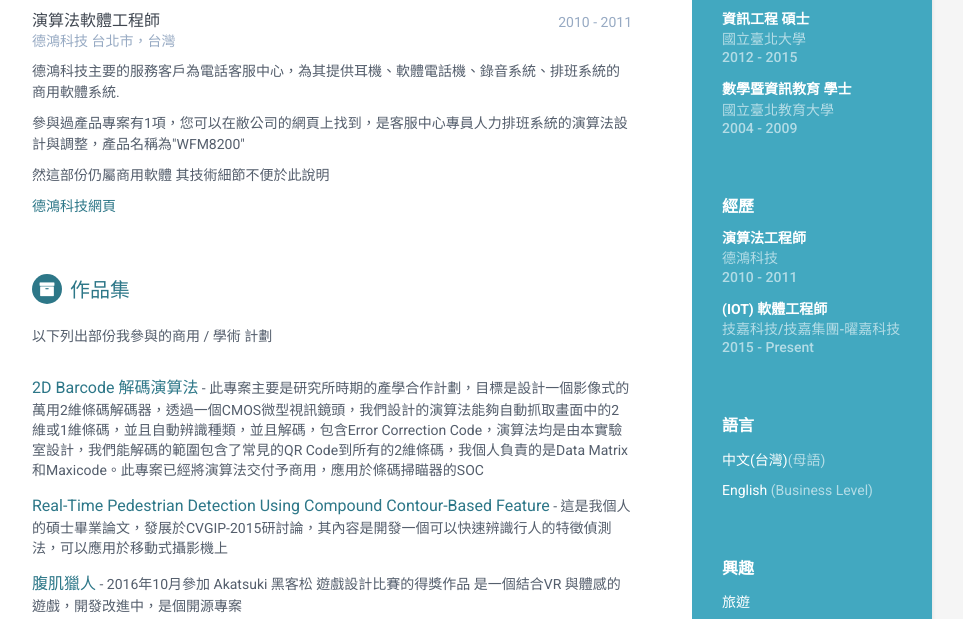
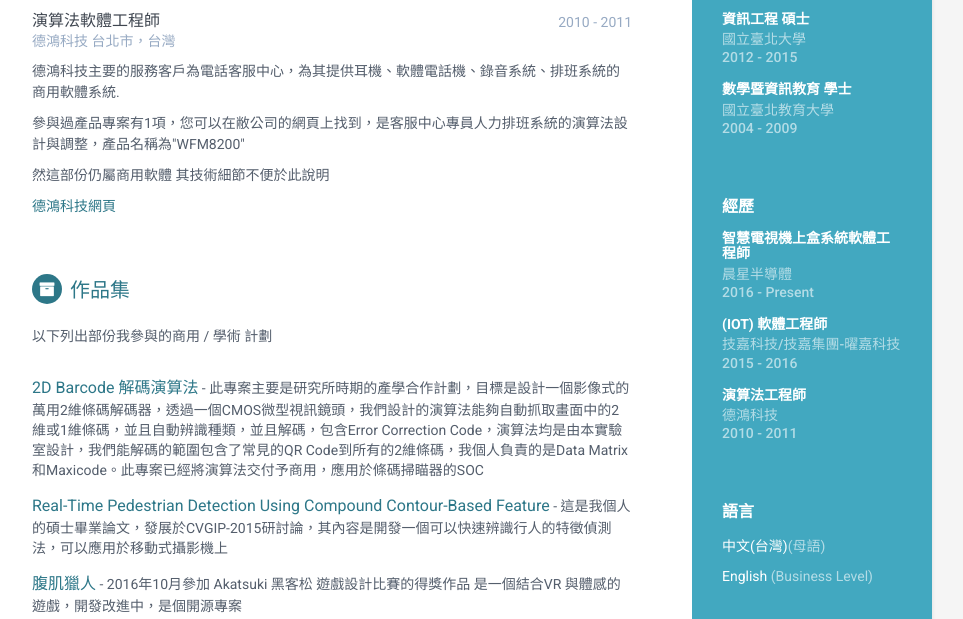
Before and after one commit to crazylittleJ/crazylittlej.github.io, a plain HTML site: page index.html in a window 1280 px wide. Shown: the part 639-1258 px from the top of the page, without its empty margins (188-1151 px from the left). Drawn offline with Linux system fonts and the light colour scheme.

Commit message:
Added MStar experience.

```diff
--- a/index.html
+++ b/index.html
@@ -61,14 +61,19 @@
             <div class="education-container container-block">
                 <h2 class="container-block-title">經歷</h2>
                 <div class="item">
-                    <h4 class="degree">演算法工程師</h4>
-                    <h5 class="meta">德鴻科技</h5>
-                    <div class="time">2010 - 2011</div>
+                    <h4 class="degree">智慧電視機上盒系統軟體工程師</h4>
+                    <h5 class="meta">晨星半導體</h5>
+                    <div class="time">2016 - Present</div>
                 </div><!--//item-->
                 <div class="item">
                     <h4 class="degree">(IOT) 軟體工程師</h4>
                     <h5 class="meta">技嘉科技/技嘉集團-曜嘉科技</h5>
-                    <div class="time">2015 - Present</div>
+                    <div class="time">2015 - 2016</div>
+                </div><!--//item-->
+                <div class="item">
+                    <h4 class="degree">演算法工程師</h4>
+                    <h5 class="meta">德鴻科技</h5>
+                    <div class="time">2010 - 2011</div>
                 </div><!--//item-->
             </div><!--//education-container-->
 
```
